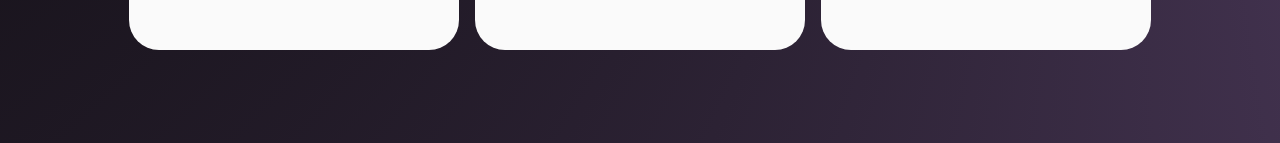
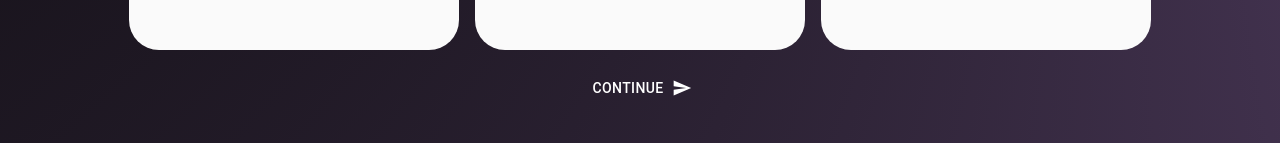
Before and after one commit to keycode-kv/curater-ui, a React (Create React App) app: page /set-up in a window 1280 px wide. Shown: the part 654-797 px from the top of the page. Built offline with nearby package versions, Linux system fonts and the light colour scheme.

Commit message:
set up page navigation

```diff
--- a/src/pages/set-up/index.jsx
+++ b/src/pages/set-up/index.jsx
@@ -1,7 +1,8 @@
 import React from 'react';
 
-import { Box } from "@mui/material";
+import { Box, Button } from "@mui/material";
 import { makeStyles } from "@mui/styles";
+import SendIcon from '@mui/icons-material/Send';
 
 import SetupCard from './set-up-card';
 import CopyTextBox from './copy-text-box';
@@ -11,7 +12,7 @@ import Carousel from 'components/carousel';
 import { ReactComponent as CuraterLogo } from "../../assets/curater_logo_dark.svg";
 import { ReactComponent as SearchingLooking } from "../../assets/searching-looking.svg";
 import { ReactComponent as WorkflowTeamWork } from "../../assets/workflow-team-work.svg";
-
+import { useNavigate } from 'react-router';
 
 const useStyles = makeStyles({
   container: {
@@ -41,11 +42,12 @@ const useStyles = makeStyles({
     padding: "20px",
     height: '100%',
     paddingTop: '100px'
-  }
+  },
 });
 
 export default function SetupPage() {
   const classes = useStyles();
+  const navigate = useNavigate();
 
   const carousalItems = [
     <SetupCard
@@ -116,6 +118,16 @@ export default function SetupPage() {
         </Box>
 
       </Box>
+      <Button
+        sx={{
+          mt: '12px',
+          color: '#FFFFFF'
+        }}
+        endIcon={<SendIcon />}
+        onClick={() => navigate('/', { replace: true })}
+      >
+        Continue
+      </Button>
     </Box>
   );
 }
```
